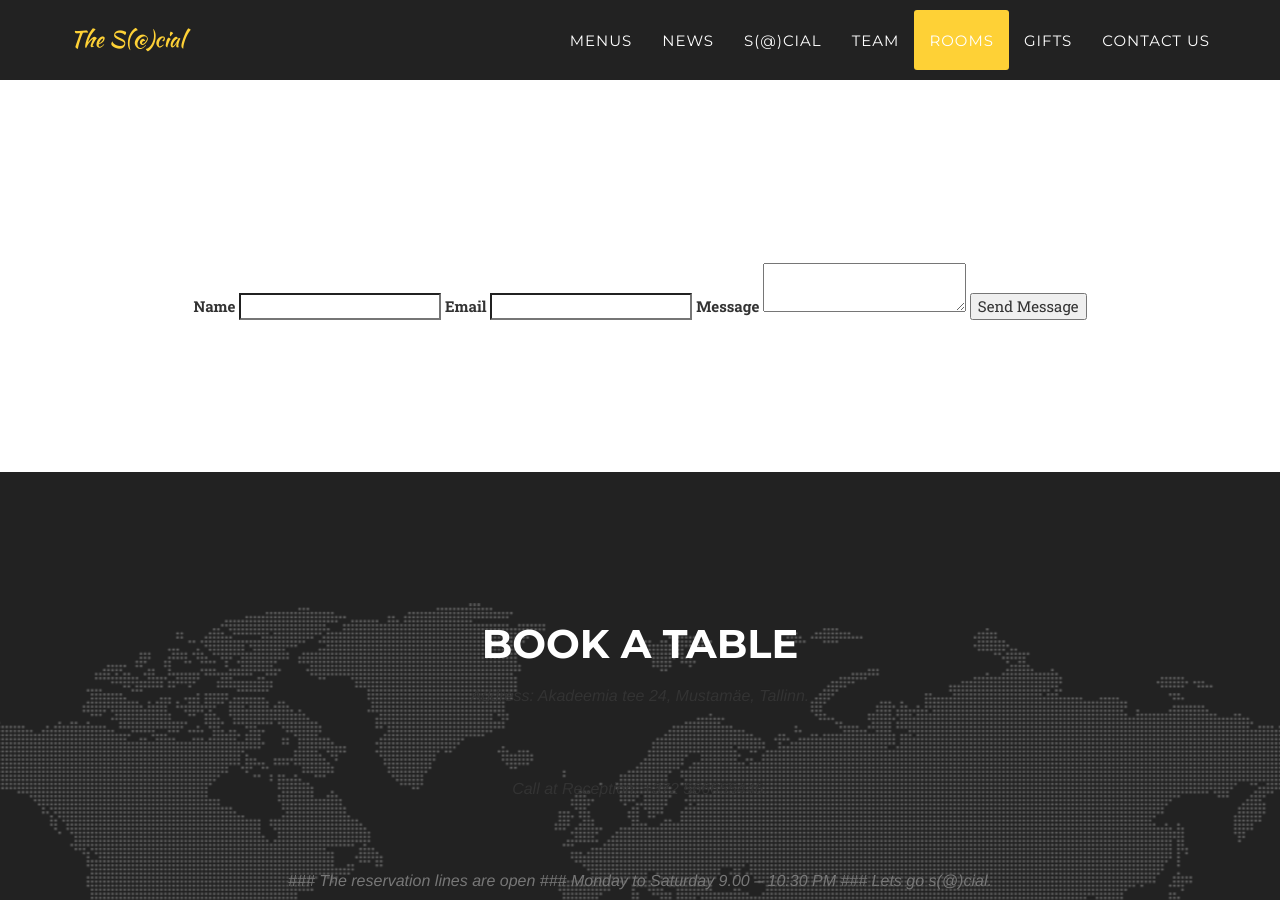
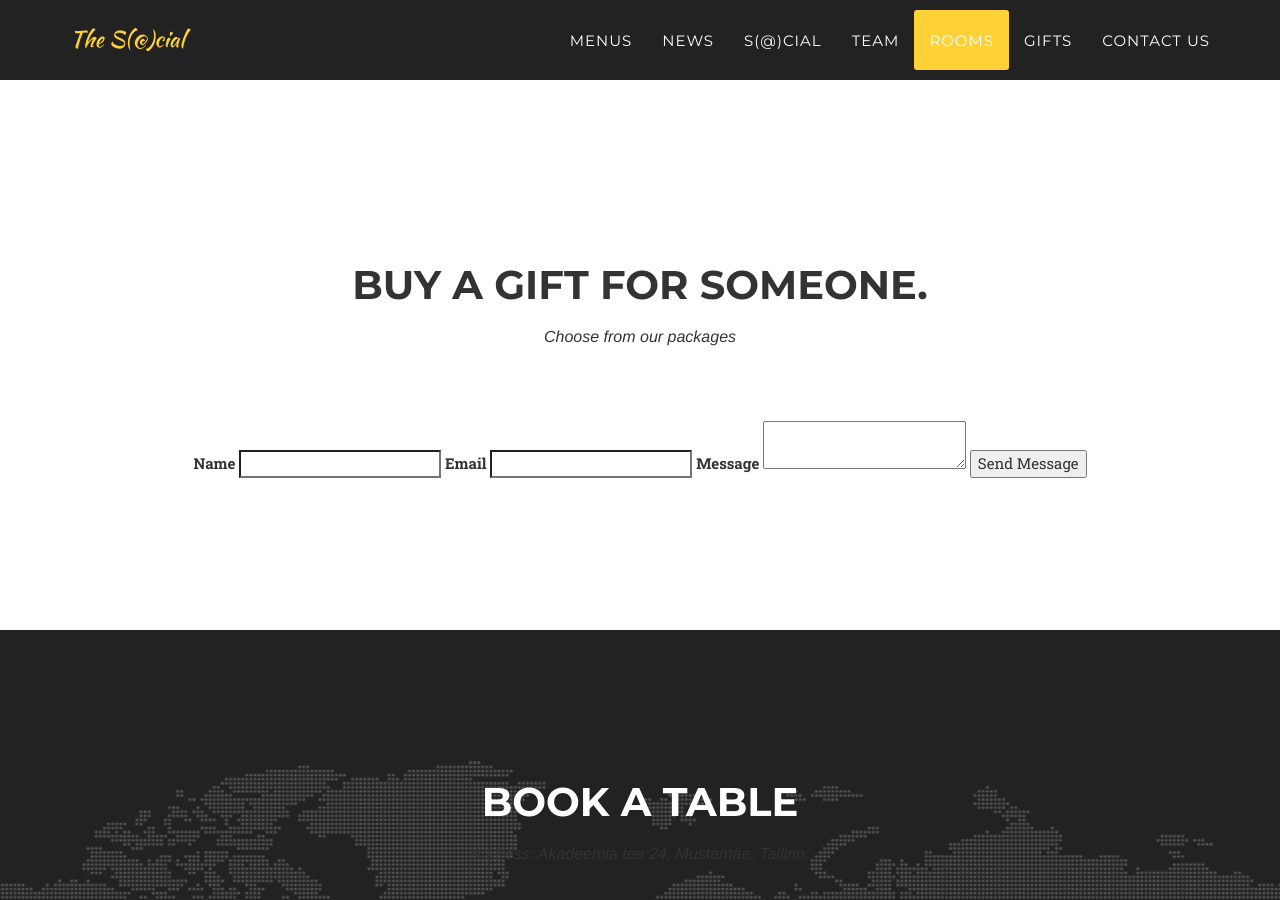
Before and after one commit to devmahadev/social, a Jekyll site: the page built from index.html, in a window 1280 px wide and 900 px high, scrolled down 5471 px. Built offline with Jekyll 4.4.1, drawn with Linux system fonts in a browser that asks for light colours; nearby versions of some CDN libraries; some web fonts are replaced.

Commit message:
Update gifts.html

```diff
--- a/_includes/gifts.html
+++ b/_includes/gifts.html
@@ -1,7 +1,12 @@
     <section id="gifts">
         <div class="container">
-                  <div id="messages">
-      </div>
+             <div class="row">
+                <div class="col-lg-12 text-center">
+                    <h2 class="section-heading">Buy a gift for someone.</h2>
+                    <h3 class="section-subheading"> Choose from our packages </h3>
+                </div>
+            </div>
+                  <div id="messages"></div>
             <div class="row">
                 <div class="col-lg-12 text-center">
         <form id="contact-form" method="post" action="https://liveformhq.com/form/857cda6b-6be0-4b3b-b998-1747311aa330">
```
